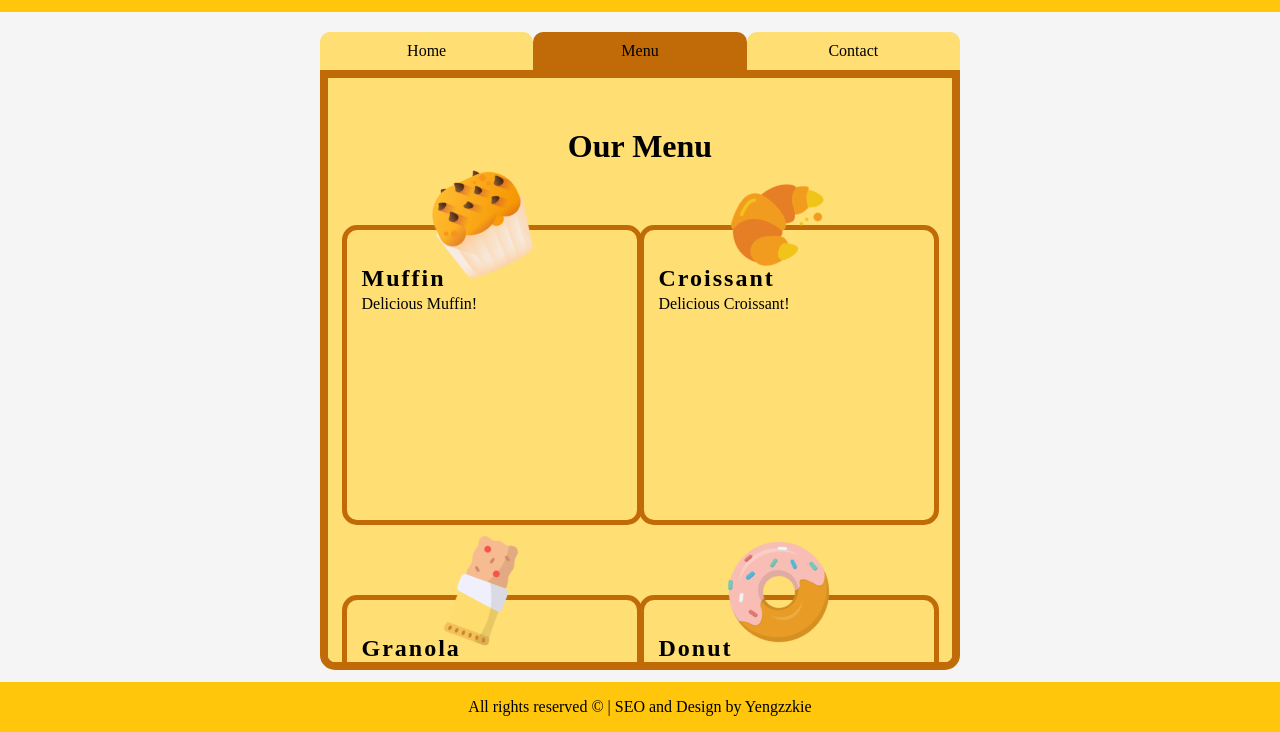
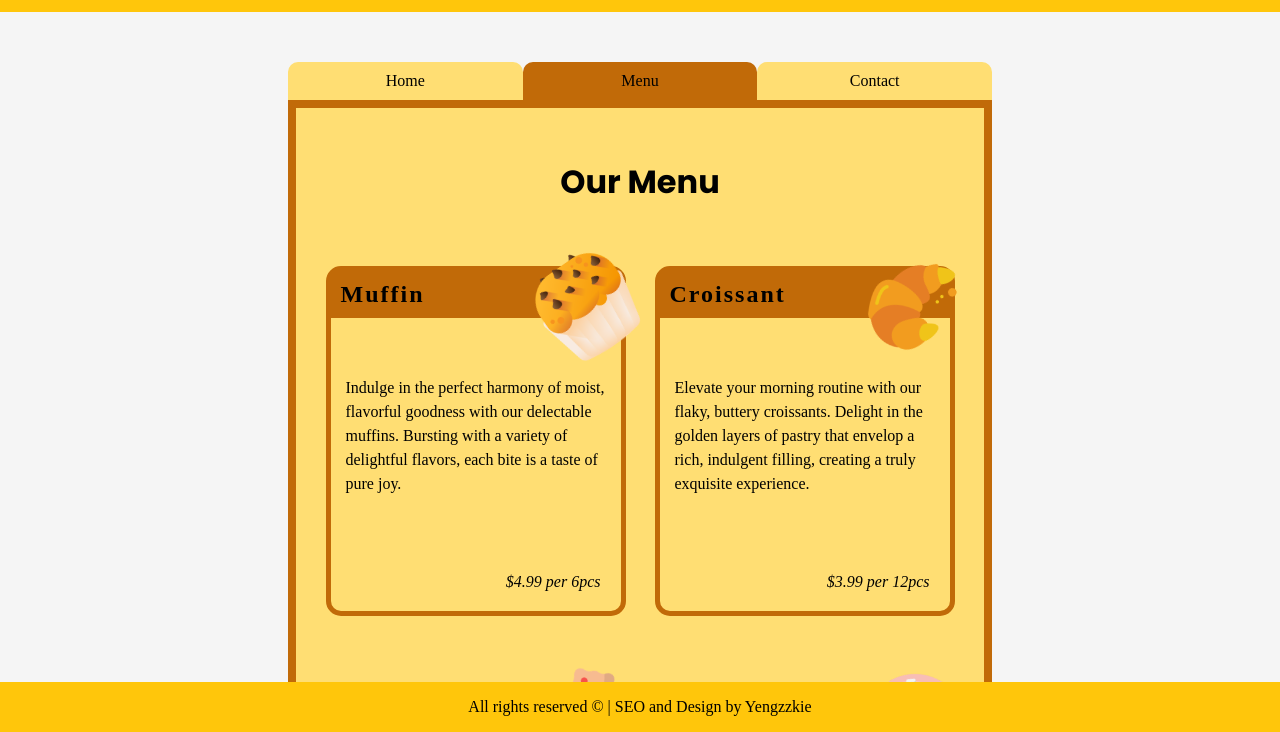
Before and after one commit to Yengzzkie/restaurant, a website built with webpack: page src/index.html in a window 1280 px wide. Both pictures are taken after a click on the item "Menu". Shown: the part 68-800 px from the top of the page. Built offline with nearby package versions, Linux system fonts and the light colour scheme; a web font is replaced by a local one.

Commit message:
style/added item description and price

```diff
--- a/src/css/menu.css
+++ b/src/css/menu.css
@@ -1,3 +1,7 @@
+@import url("https://fonts.googleapis.com/css2?family=Orbitron&family=Poppins:wght@700&family=Roboto:wght@700&family=Water+Brush&display=swap");
+
+
+
 .content {
     display: flex;
     flex-direction: column;
@@ -6,6 +10,7 @@
 }
 
 h1 {
+    font-family: var(--poppins);
     text-align: center;
 }
 
@@ -13,7 +18,7 @@ h1 {
     display: grid;
     justify-items: center;
     align-items: center;
-    grid-template-columns: repeat(auto-fit, minmax(200px, 1fr));
+    grid-template-columns: repeat(auto-fit, minmax(250px, 1fr));
     gap: 70px;
     width: 100%;
     margin-top: 50px;
@@ -21,25 +26,45 @@ h1 {
 
 .menu-items {
     position: relative;
+    display: flex;
+    flex-direction: column;
     border: 5px solid var(--chocolate);
     border-radius: 15px;
-    height: 300px;
+    min-height: 350px;
     width: 300px;
-    padding: 35px 15px;
+    /* padding: 35px 15px; */
+
+    h2 {
+        background: var(--chocolate);
+        width: 100%;
+        padding: 10px;
+    }
 
     img {
         position: absolute;
         left: 50%;
-        top: -20%;
-        transform: translateX(-70%) rotate(-25deg);
+        top: -5%;
+        transform: translateX(50%) rotate(-35deg);
         width: 100px;
+        z-index: 2;
+    }
+
+    p {
+        margin: auto;
+        padding: 10px 15px;
+    }
+
+    span {
+        text-align: right;
+        margin: 20px;
+        font-style: italic;
     }
 }
 
 @media only screen and (max-width: 1024px) {
     .menu-items {
-        width: 250px;
-        height: 280px;
+        width: 230px;
+        height: auto;
 
         img {
             width: 75px;
--- a/src/modules/home.js
+++ b/src/modules/home.js
@@ -10,7 +10,7 @@ export default function homeContent() {
     <br>
     <h1>Our Vision</h1>
     <p>
-    "To craft delectable, artisanal baked goods that delight our customers' taste buds, bringing joy to everyday moments through the perfect blend of quality ingredients, passion, and expertise."
+    "To be the preferred bakery of choice, recognized for our commitment to exceptional flavor, innovation, and warm customer experiences, as we strive to elevate the art of baking and create a community where every bite tells a story of happiness and indulgence."
     </p>
 
 
--- a/src/modules/menu.js
+++ b/src/modules/menu.js
@@ -3,13 +3,15 @@ import croissantPNG from '../assets/croissant.png';
 import granolaPNG from '../assets/granola.png';
 import cakePNG from '../assets/cake.png';
 import donutPNG from '../assets/doughnut.png';
+import cinnamonRollPNG from '../assets/cinnamon-roll.png';
 
 const menuItemsData = [
-  { name: 'Muffin', image: muffinPNG, alt: 'muffin', desc: 'Delicious Muffin!' },
-  { name: 'Croissant', image: croissantPNG, alt: 'croissant', desc: 'Delicious Croissant!' },
-  { name: 'Granola', image: granolaPNG, alt: 'granola', desc: 'Delicious Granola!' },
-  { name: 'Donut', image: donutPNG, alt: 'donut', desc: 'Delicious Doughnut!' },
-  { name: 'Cake', image: cakePNG, alt: 'cake', desc: 'Delicious Cake!' }
+  { name: 'Muffin', image: muffinPNG, alt: 'muffin', price: '$4.99 per 6pcs', desc: 'Indulge in the perfect harmony of moist, flavorful goodness with our delectable muffins. Bursting with a variety of delightful flavors, each bite is a taste of pure joy.' },
+  { name: 'Croissant', image: croissantPNG, alt: 'croissant', price: '$3.99 per 12pcs', desc: 'Elevate your morning routine with our flaky, buttery croissants. Delight in the golden layers of pastry that envelop a rich, indulgent filling, creating a truly exquisite experience.' },
+  { name: 'Granola Bars', image: granolaPNG, alt: 'granola', price: '$6.99 per 24pcs', desc: 'Fuel your day with our wholesome granola bars, crafted with a blend of hearty oats, nuts, and sweet natural ingredients. A nutritious and convenient snack that satisfies both your taste buds and your well-being.' },
+  { name: 'Donut', image: donutPNG, alt: 'donut', price: '$12.99 per 12pcs', desc: 'Dive into a world of irresistible sweetness with our freshly baked doughnuts. Glazed to perfection and filled with an array of delightful fillings, these treats are a symphony of flavors that will leave you craving more.' },
+  { name: 'Cake', image: cakePNG, alt: 'cake', price: '24.99 per piece', desc: 'Celebrate life\'s sweet moments with our decadent cakes. From classic flavors to innovative creations, our cakes are crafted with passion and precision, ensuring every slice is a celebration in itself.' },
+  { name: 'Cinnamon Roll', image: cinnamonRollPNG, alt: 'cinnamon-roll', price: '$7.99 per 6pcs', desc: 'Unwind and savor the comforting warmth of our cinnamon rolls. Soft, doughy layers swirl around a perfect blend of cinnamon and sugar, topped with a luscious glaze for a truly comforting and indulgent experience.' }
 ];
 
 export default function menuContent() {
@@ -23,7 +25,8 @@ export default function menuContent() {
 
   menuItemsData.forEach(itemData => {
     const menuItem = document.createElement('div'); // item container
-    const menuDesc = document.createElement('p')
+    const menuDesc = document.createElement('p');
+    const menuPrice = document.createElement('span');
     menuItem.classList.add('menu-items');
 
     const image = new Image(); // image
@@ -31,8 +34,10 @@ export default function menuContent() {
     image.alt = itemData.alt;
     menuItem.innerHTML = `<h2>${itemData.name}</h2>`;
     menuDesc.textContent = `${itemData.desc}`;
+    menuPrice.textContent = `${itemData.price}`;
     menuItem.appendChild(image);
     menuItem.appendChild(menuDesc);
+    menuItem.appendChild(menuPrice);
 
     menuContainer.appendChild(menuItem)
     content.appendChild(menuContainer);
--- a/src/styles.css
+++ b/src/styles.css
@@ -1,3 +1,4 @@
+@import url("https://fonts.googleapis.com/css2?family=Orbitron&family=Poppins:wght@700&family=Roboto:wght@700&family=Water+Brush&display=swap");
 @import './css/home.css';
 @import './css/menu.css';
 @import './css/contact.css';
@@ -8,6 +9,8 @@
     --golden-yellow: #ffc60b;
     --chocolate: #c16a08;
     --dark-chocolate: #b15300;
+    --poppins: "Poppins", sans-serif;
+    --roboto: "Roboto", sans-serif;
 }
 
 * {
@@ -21,9 +24,9 @@ body {
     height: 100%;
 
     .content-wrapper {
-        width: 50vw;
+        width: 55vw;
         height: 75vh;
-        margin: 20px auto;
+        margin: 50px auto;
     }
 
     header {
--- a/webpack.config.js
+++ b/webpack.config.js
@@ -23,7 +23,8 @@ module.exports = {
   plugins: [
     new HtmlWebpackPlugin({
       template: './src/index.html',
-      filename: 'index.html'
+      filename: 'index.html',
+      favicon: './src/assets/croissant.png'
     })
   ]
 };
```
Also changed, not shown: dist/67096840122004254464.png (added), dist/croissant.png (added), dist/index.html, dist/main.js, src/assets/cinnamon-roll.png (added).
